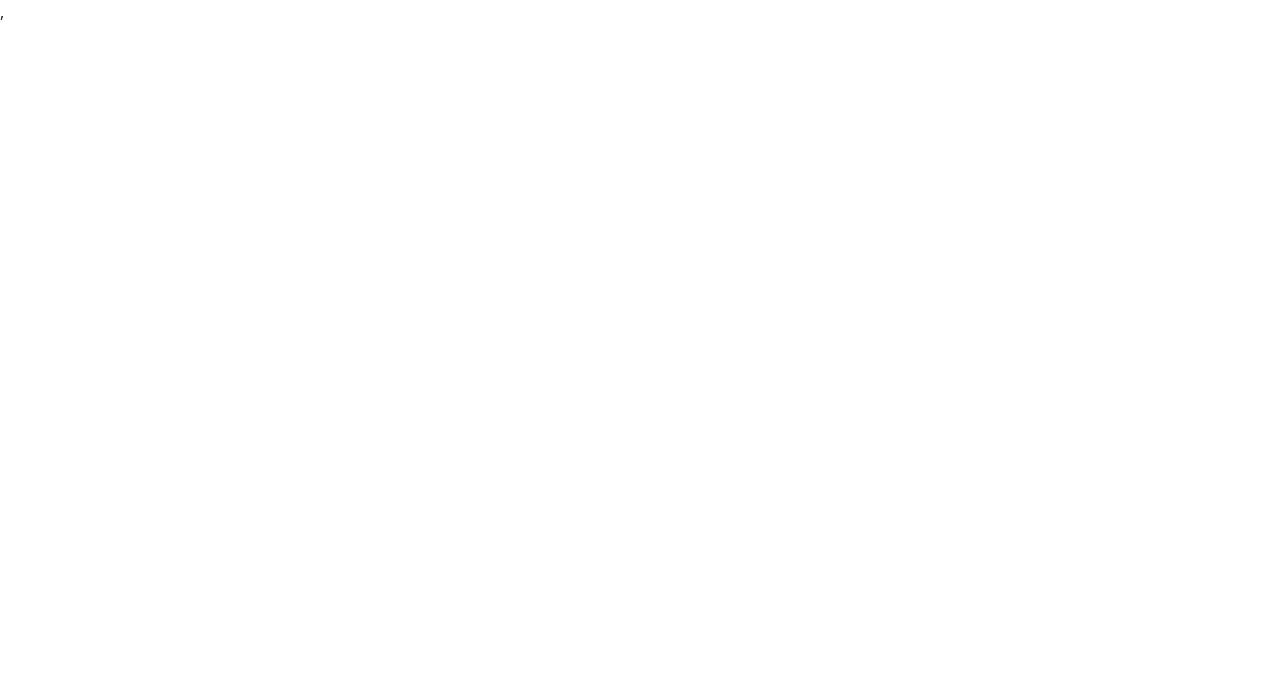
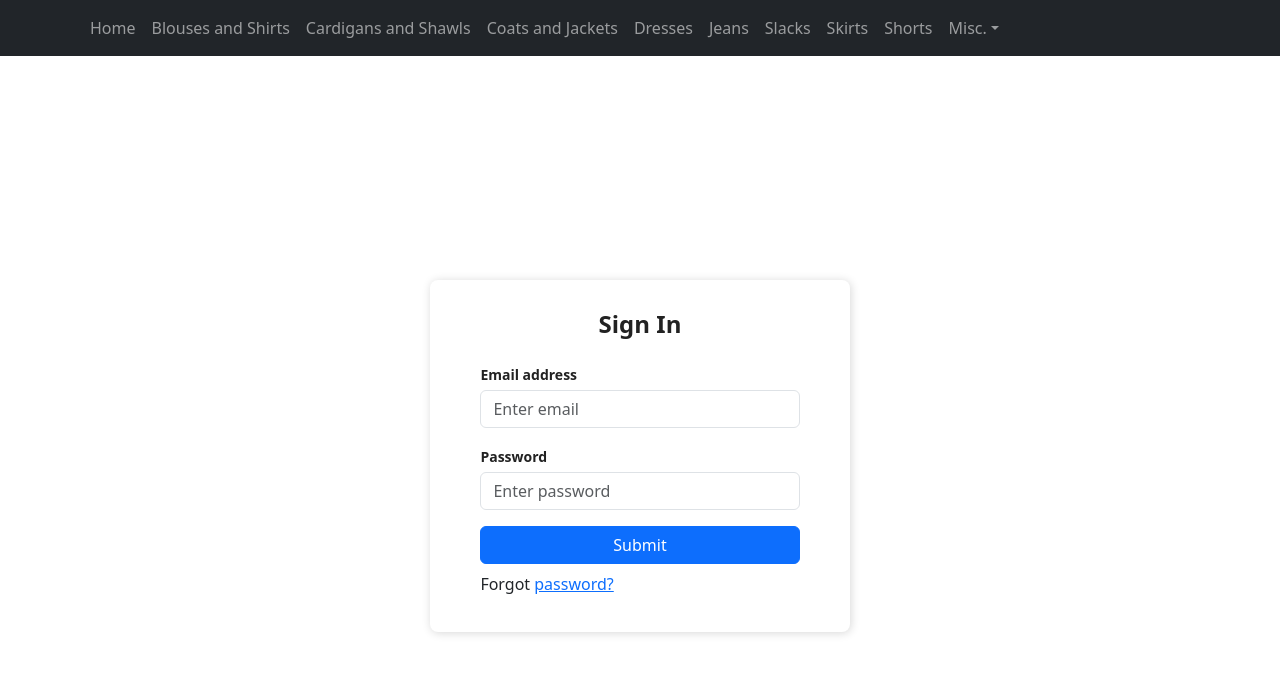
Before and after one commit to Dissurender/overly-dressed, a React (Create React App) app in the folder client/: page /auth in a window 1280 px wide. Before the commit this address had no page. Shown: the top 674 px of the page. Built offline with nearby package versions, Linux system fonts and the light colour scheme; a web font is replaced by a local one.

Commit message:
Added Login Page and Expanded Navigation Bar

```diff
--- a/client/package.json
+++ b/client/package.json
@@ -11,6 +11,7 @@
     "@types/react": "18.0.17",
     "@types/react-dom": "18.0.6",
     "bootstrap": "5.2.0",
+    "bootswatch": "^5.2.0",
     "calibre": "^5.0.2",
     "react": "18.2.0",
     "react-bootstrap": "2.5.0",
@@ -20,7 +21,6 @@
     "sass": "1.54.4",
     "typeface-roboto": "^1.1.13",
     "typeface-roboto-slab": "^1.1.13",
-    "typescript": "4.7.4",
     "web-vitals": "2.1.4"
   },
   "scripts": {
@@ -48,6 +48,8 @@
     ]
   },
   "devDependencies": {
-    "nodemon": "2.0.19"
+    "cypress": "^10.6.0",
+    "nodemon": "2.0.19",
+    "typescript": "^4.8.2"
   }
 }
--- a/client/public/index.html
+++ b/client/public/index.html
@@ -3,13 +3,15 @@
   <head>
     <meta charset="utf-8" />
     <link rel="icon" href="%PUBLIC_URL%/favicon.ico" />
-    <meta name="viewport" content="width=device-width, initial-scale=1" />
+    <meta name="viewport" content="width=device-width, initial-scale=1, viewport-fit=cover">
     <meta name="theme-color" content="#000000" />
     <meta
       name="Overly-Dressed"
       content="A website for the frilly side of fashion!"
     />
+    <meta name="description" content="A Eastern Styled E-Commerice Clothing Website.">
     <link rel="apple-touch-icon" href="%PUBLIC_URL%/logo192.png" />
+
     <link rel="manifest" href="%PUBLIC_URL%/manifest.json" />
     <link rel="stylesheet" href="https://fonts.googleapis.com/css?family=Sofia">
 
--- a/client/src/App.tsx
+++ b/client/src/App.tsx
@@ -1,17 +1,21 @@
 import 'bootstrap/dist/css/bootstrap.min.css';
 import './styles/ClothingItem.scss';
 import './styles/Footer.scss';
+import './styles/LoginForm.scss';
+import './styles/Navigation.scss';
 
 import React from 'react';
 import { Route, Routes } from 'react-router-dom';
 import Home from './pages/Home';
 import StorePage from './pages/StorePage';
+import Auth from './pages/Auth';
 
 const App = () => {
     return (
         <Routes>
             <Route path="/" element={<Home />} />
             <Route path="/storePage/:id" element={<StorePage />} />
+            <Route path="/auth" element={<Auth />} />
         </Routes>
     );
 };
--- a/client/src/components/ClothingRow.tsx
+++ b/client/src/components/ClothingRow.tsx
@@ -6,7 +6,6 @@ import { Row } from 'react-bootstrap';
 //TODO: Can abstract out clothes per row but would need to refactor the hardcoded parametrs of clothingItem
 const ClothingRow = () => {
     const templateImage = "https://cdn.discordapp.com/attachments/475907843191603202/1010264262930878555/placeholder-image.png";
-    const templateName = "Adams Manor Sewwtheart and Bat Wings Appliques Striped Pattern Lolita JSK";
     const templatePrice = 50;
 
     return (
--- /dev/null
+++ b/client/src/components/LoginForm.tsx
@@ -0,0 +1,39 @@
+import React from "react"
+
+const Auth = () => {
+    return (
+        <div className="Auth-form-container">
+            <form className="Auth-form">
+                <div className="Auth-form-content">
+                    <h3 className="Auth-form-title">Sign In</h3>
+                    <div className="form-group mt-3">
+                        <label>Email address</label>
+                        <input
+                            type="email"
+                            className="form-control mt-1"
+                            placeholder="Enter email"
+                        />
+                    </div>
+                    <div className="form-group mt-3">
+                        <label>Password</label>
+                        <input
+                            type="password"
+                            className="form-control mt-1"
+                            placeholder="Enter password"
+                        />
+                    </div>
+                    <div className="d-grid gap-2 mt-3">
+                        <button type="submit" className="btn btn-primary">
+                            Submit
+                        </button>
+                    </div>
+                    <p className="forgot-password text-right mt-2">
+                        Forgot <a href="#">password?</a>
+                    </p>
+                </div>
+            </form>
+        </div>
+    );
+};
+
+export default Auth;
--- a/client/src/components/Navigation.tsx
+++ b/client/src/components/Navigation.tsx
@@ -1,4 +1,3 @@
-import { NavbarBrand } from 'react-bootstrap';
 import Container from 'react-bootstrap/Container';
 import NavbarToggle from 'react-bootstrap/esm/NavbarToggle';
 import Nav from 'react-bootstrap/Nav';
@@ -9,33 +8,28 @@ import React from 'react';
 
 function Navigation() {
     return (
-        <Navbar bg="light" variant="light" expand="lg">
+        <Navbar bg="dark" variant="dark" expand="lg">
             <Container>
-                <NavbarBrand>
-                    <img src="cover.png" width="30" height="30" className="d-inline-block align-top" alt=""></img>
-                </NavbarBrand>
                 <NavbarToggle aria-controls="basicnav-bar-nav" />
                 <Navbar.Collapse id="basic-navbar-nav">
                     <Nav className="me-auto">
-                        <Nav.Link href="">Home</Nav.Link>
-                        <Nav.Link href="">Newest Items</Nav.Link>
-                        <NavDropdown title="Tops" id="basic-nav-dropdown">
-                            <NavDropdown.Item href="">Blouses and Shirts</NavDropdown.Item>
-                            <NavDropdown.Item href="">Cardigans and Shawls</NavDropdown.Item>
-                            <NavDropdown.Item href="">Coats and Jackets</NavDropdown.Item>
-                            <NavDropdown.Item href="">Dresses</NavDropdown.Item>
-                        </NavDropdown>
-                        <NavDropdown title="Pants" id="basic-nav-dropdown">
-                            <NavDropdown.Item href="">Jeans</NavDropdown.Item>
-                            <NavDropdown.Item href="">Slacks</NavDropdown.Item>
-                            <NavDropdown.Item href="">Skirts</NavDropdown.Item>
-                            <NavDropdown.Item href="">Shorts</NavDropdown.Item>
-                        </NavDropdown>
-                        <NavDropdown title="Clothing" id="basic-nav-dropdown">
+                        <Nav.Link href="/">Home</Nav.Link>
+                        <Nav.Link href="">Blouses and Shirts</Nav.Link>
+                        <Nav.Link href="">Cardigans and Shawls</Nav.Link>
+                        <Nav.Link href="">Coats and Jackets</Nav.Link>
+                        <Nav.Link href="">Dresses</Nav.Link>
+                        <Nav.Link href="">Jeans</Nav.Link>
+                        <Nav.Link href="">Slacks</Nav.Link>
+                        <Nav.Link href="">Skirts</Nav.Link>
+                        <Nav.Link href="">Shorts</Nav.Link>
+                        <NavDropdown title="Misc." id="basic-nav-dropdown">
                             <NavDropdown.Item href="">Socks</NavDropdown.Item>
                             <NavDropdown.Item href="">Tights</NavDropdown.Item>
                         </NavDropdown>
+
                     </Nav>
+                </Navbar.Collapse>
+                <Navbar.Collapse className="justify-content-end">
                 </Navbar.Collapse>
             </Container>
         </Navbar>
--- /dev/null
+++ b/client/src/pages/Auth.tsx
@@ -0,0 +1,14 @@
+import React from "react"
+import Navigation from '../components/Navigation';
+import LoginForm from '../components/LoginForm';
+
+const Auth = () => {
+    return (
+        <div>
+            <Navigation></Navigation>
+            <LoginForm></LoginForm>
+        </div>
+    );
+};
+
+export default Auth;
--- /dev/null
+++ b/client/src/styles/LoginForm.scss
@@ -0,0 +1,39 @@
+.App {
+    background-color: white;
+  }
+
+.Auth-form-container {
+display: flex;
+justify-content: center;
+align-items: center;
+width: 100vw;
+height: 100vh;
+}
+
+.Auth-form {
+width: 420px;
+box-shadow: rgb(0 0 0 / 16%) 1px 1px 10px;
+padding-top: 30px;
+padding-bottom: 20px;
+border-radius: 8px;
+background-color: white;
+}
+
+.Auth-form-content {
+padding-left: 12%;
+padding-right: 12%;
+}
+
+.Auth-form-title {
+text-align: center;
+margin-bottom: 1em;
+font-size: 24px;
+color: rgb(34, 34, 34);
+font-weight: 800;
+}
+
+label {
+font-size: 14px;
+font-weight: 600;
+color: rgb(34, 34, 34);
+}
--- /dev/null
+++ b/client/src/styles/Navigation.scss
@@ -0,0 +1,3 @@
+.navbar-header {
+    background-color: #F16E10;
+  }
```
Also changed, not shown: 1 other file (tests, documents, lock files or other folders).
